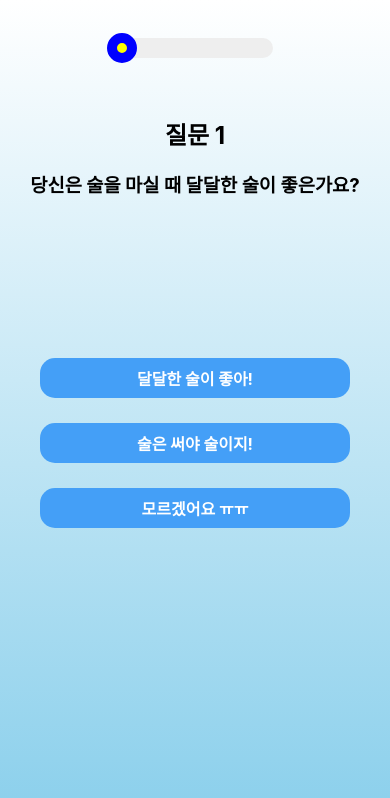
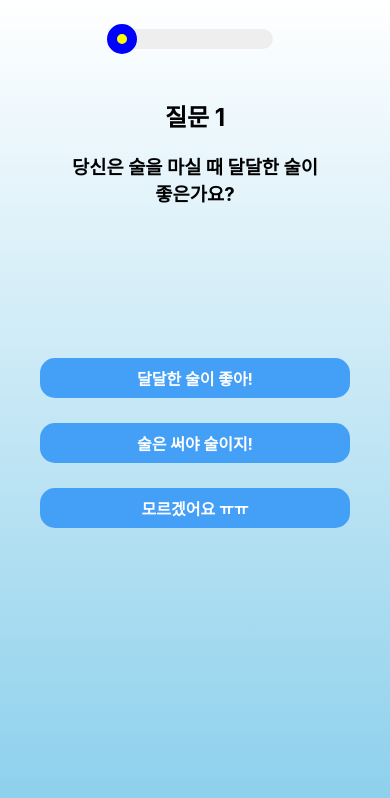
Before and after one commit to Quick-Project/BMTI-DLink, a React (Create React App) app: page /question in a window 390 px wide. Shown: the top 798 px of the page. Built offline with nearby package versions, Linux system fonts and the light colour scheme; the HTML template or start-up script is replaced by a standard one.

Commit message:
🍹 style : 모바일 화면 수정

```diff
--- a/src/components/Graph.js
+++ b/src/components/Graph.js
@@ -58,7 +58,6 @@ const Line = styled.div`
 // ];
 
 const Graph = ({ BMTI }) => {
-  console.log(BMTI);
   return (
     <GraphContainer>
       <Graph_wrap>
--- a/src/components/Question.js
+++ b/src/components/Question.js
@@ -31,7 +31,7 @@ const Question_title = styled.h1`
 const Question_description = styled.h3`
   word-break: keep-all;
   text-align: center;
-  width: 500px;
+  width: 85%;
 `;
 export default function Question({
   dataList,
@@ -54,7 +54,6 @@ export default function Question({
     navigate('/loading');
   }
   return (
-    <>
     <Question_Container>
       {bmtiPointer.length < 4 &&
       !(bmtiPointer.length > 0 && bmtiPointer[0].type.includes('P')) ? (
@@ -103,9 +102,7 @@ export default function Question({
               .hasOwnProperty('ansP') && (
               <Button
                 choice="P"
-                  text={
-                    dataList.filter((ele) => ele.id === curQuestion)[0].ansP
-                  }
+                text={dataList.filter((ele) => ele.id === curQuestion)[0].ansP}
                 funcProps={(e) => {
                   buttonClick(e);
                   setMax(3);
@@ -119,7 +116,6 @@ export default function Question({
         goToLoading()
       )}
     </Question_Container>
-    </>
   );
 }
 
--- a/src/pages/ResultScreen.js
+++ b/src/pages/ResultScreen.js
@@ -10,6 +10,9 @@ const ResultContain = styled.div`
   flex-direction: column;
   align-items: center;
   margin-top: 50px;
+  @media screen and (max-width: 500px) {
+    width: 90%;
+  }
 `;
 
 const ResultImg = styled.img`
@@ -104,6 +107,9 @@ const BmtiViewMore = styled.div`
 `;
 
 const ShareContents = styled.div`
+  display: flex;
+  flex-direction: column;
+  align-items: center;
   font-size: x-large;
   font-weight: bold;
   color: black;
@@ -153,7 +159,6 @@ const ResultScreen = ({ cocktailType, BMTIdata, setCocktailType }) => {
     <ResultContain>
       <div>당신에게 추천할 칵테일은 바로</div>
       <h1>{`" ${filter[0].cocktail} "`}</h1>
-      {console.log(filter[0].cocktail)}
 
       <ResultImg src={filter[0].cocktailImg} />
 
@@ -202,7 +207,7 @@ const ResultScreen = ({ cocktailType, BMTIdata, setCocktailType }) => {
         <Comments>{filter[0].bmtiComment7}</Comments>
         <Comments>{filter[0].bmtiComment8}</Comments>
       </BmtiContents>
-      {/* -------------------------------이 아래는 또 다른 로직으로 접근해야할 거 같은데 모르겠군요------------------------------------------------- */}
+      {/* ———————————————이 아래는 또 다른 로직으로 접근해야할 거 같은데 모르겠군요———————————————————————— */}
       {/*  type = 'BMTI' type[0] B === showmodsflkj[0].type 'B' */}
       {/* cocktailType */}
       <BmtiViewMoreTitle>- 성향 해설 -</BmtiViewMoreTitle>
```
Lines whose indentation alone changed are shown as unchanged.
